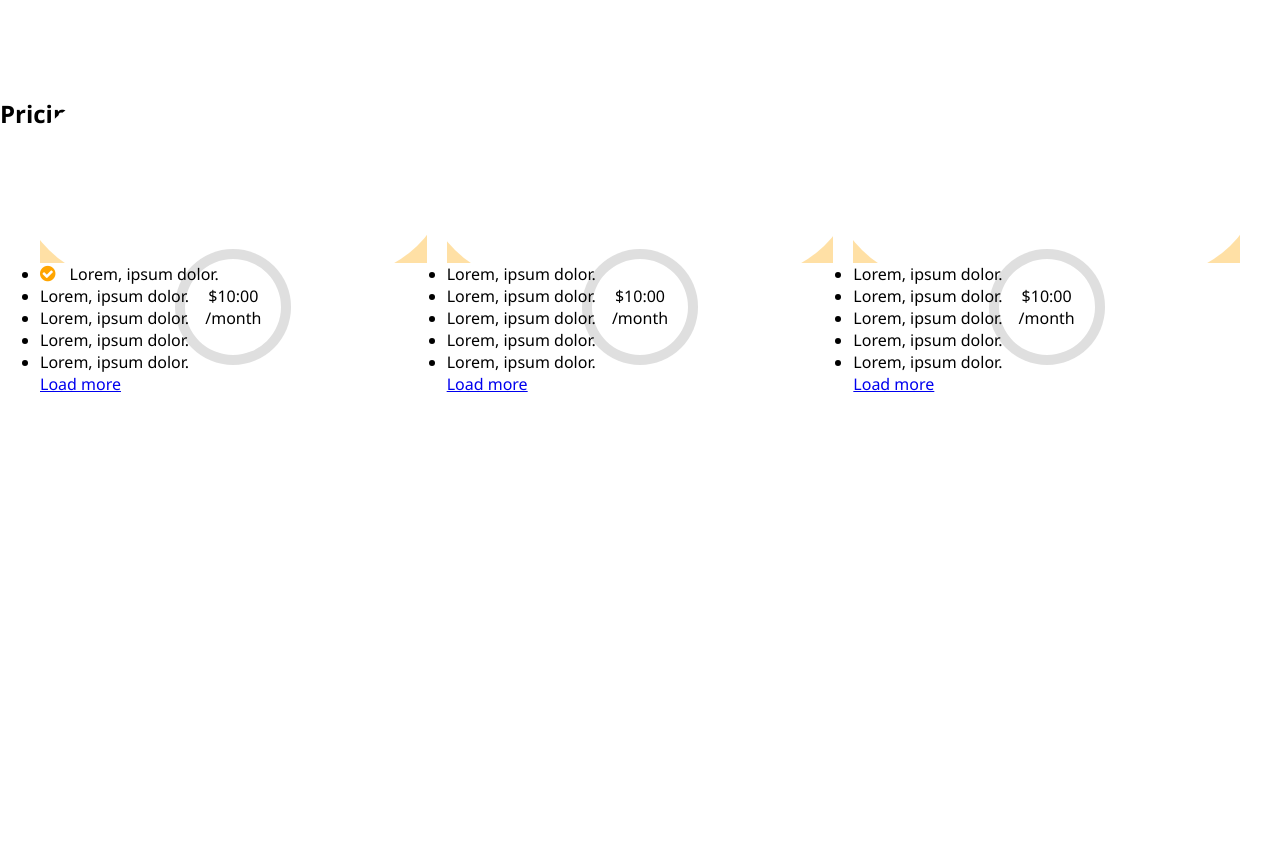
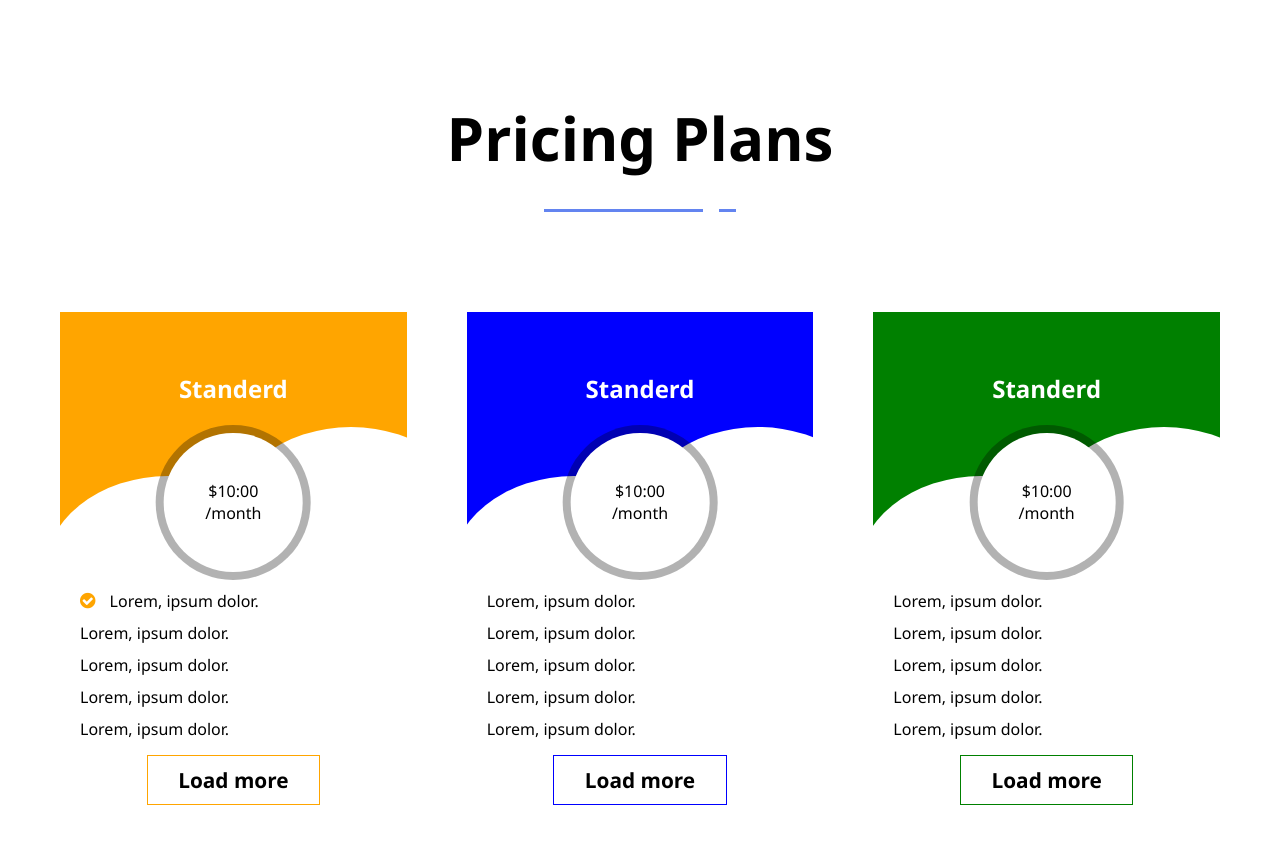
Before and after one commit to TaiseerAlmedani/Frontend-Course-level1-3-css-project, a plain HTML site: page index.html in a window 1280 px wide. Shown: the part 2810-3653 px from the top of the page. Before the commit the page ends 3305 px from the top, so only its background shows below. Drawn offline with nearby package versions, Linux system fonts and the light colour scheme.

Commit message:
pricing section style

```diff
--- a/sm-media.css
+++ b/sm-media.css
@@ -39,3 +39,9 @@
   width: 80%;
   margin: 0 auto;
 }
+.pricing-container{
+  grid-template-columns: 1fr;
+}
+.pricing-card:not(:last-child){
+margin-bottom: 30px;
+}
--- a/style.css
+++ b/style.css
@@ -3,10 +3,11 @@
   padding: 0;
   box-sizing: border-box;
 }
-body{
-  font-family:"Segoe UI",Roboto,"Helvetica Neue",Arial,sans-serif,"Apple Color Emoji","Segoe UI Emoji","Segoe UI Symbol"
+body {
+  font-family: "Segoe UI", Roboto, "Helvetica Neue", Arial, sans-serif,
+    "Apple Color Emoji", "Segoe UI Emoji", "Segoe UI Symbol";
 }
-.navbar{
+.navbar {
   display: flex;
   justify-content: space-around;
   align-items: center;
@@ -18,11 +19,11 @@ body{
   width: 100%;
   z-index: 4;
 }
-.logo img{
+.logo img {
   width: 40px;
   aspect-ratio: 1;
 }
-.logo{
+.logo {
   font-size: 40px;
   color: white;
   font-weight: 700;
@@ -30,41 +31,41 @@ body{
   align-items: center;
   gap: 10px;
 }
-.navbar ul{
-display: flex;
-align-items: center;
-gap: 15px;
-list-style-type: none;
+.navbar ul {
+  display: flex;
+  align-items: center;
+  gap: 15px;
+  list-style-type: none;
 }
-.navbar ul a{
+.navbar ul a {
   color: white;
   text-decoration: none;
 }
-.navbar ul a:hover{
-opacity: .7;
+.navbar ul a:hover {
+  opacity: 0.7;
 }
-.nav-btn{
+.nav-btn {
   padding: 12px 36px;
   transition: all 400ms;
   border: solid 1px white;
   background-color: transparent;
   color: white;
 }
-.nav-btn:hover{
+.nav-btn:hover {
   background-color: white;
-  color: #6384FF;
+  color: #6384ff;
   cursor: pointer;
 }
 
 /*? Hero Section */
-.hero-section{
-  background-color: #6384FF;
+.hero-section {
+  background-color: #6384ff;
   display: flex;
   justify-content: space-around;
   align-items: center;
   padding: 150px 0;
 }
-.hero-content{
+.hero-content {
   color: white;
   font-size: 46px;
   font-weight: bold;
@@ -73,35 +74,48 @@ opacity: .7;
 
 /*? services-section */
 
-.services-section{
+.services-section {
   padding: 100px 0;
 }
-.services-section h1, .case-study-section h1{
+.services-section h1,
+.case-study-section h1,
+.pricing-section h1 {
   text-align: center;
-  margin:60px 0;
+  margin: 60px 0;
   font-size: 60px;
 }
 
-.services-section h1::after, .search-content h1::after, .case-study-section h1::after{
-  content: '';
+.services-section h1::after,
+.search-content h1::after,
+.case-study-section h1::after,
+.pricing-section h1::after {
+  content: "";
   display: block;
   width: 15%;
   margin: 30px auto 100px;
   height: 3px;
-  background: rgb(99,132,240);
-  background: linear-gradient(90deg, rgba(99,132,240,1) 0%, rgba(99,132,240,1) 83%, rgba(255,255,255,1) 83%, rgba(255,255,255,1) 91%, rgba(99,132,240,1) 91%, rgba(99,132,240,1) 100%);
+  background: rgb(99, 132, 240);
+  background: linear-gradient(
+    90deg,
+    rgba(99, 132, 240, 1) 0%,
+    rgba(99, 132, 240, 1) 83%,
+    rgba(255, 255, 255, 1) 83%,
+    rgba(255, 255, 255, 1) 91%,
+    rgba(99, 132, 240, 1) 91%,
+    rgba(99, 132, 240, 1) 100%
+  );
 }
-.search-content h1::after{
+.search-content h1::after {
   width: 30%;
   margin: 30px 0 20px;
 }
-.cards{
+.cards {
   max-width: 1200px;
   margin: 0 auto;
   display: flex;
   justify-content: space-between;
 }
-.card{
+.card {
   width: 30%;
   display: flex;
   flex-direction: column;
@@ -109,65 +123,65 @@ opacity: .7;
   gap: 50px;
   font-size: 1.5rem;
 }
-.card h2{
+.card h2 {
   color: #32325c;
 }
-.card p{
+.card p {
   padding: 10px;
   text-align: center;
 }
-.card img{
+.card img {
   width: 150px;
 }
 
 /*? search-engine-container */
-.search-content p{
+.search-content p {
   text-align: left;
-  margin:20px 0 60px;
+  margin: 20px 0 60px;
   font-size: 18px;
 }
-.search-container{
+.search-container {
   max-width: 1200px;
   margin: 0 auto;
   display: flex;
   justify-content: space-between;
   padding: 50px 0;
 }
-.search-content a{
+.search-content a {
   text-decoration: none;
-  color: #6384FF;
+  color: #6384ff;
   padding: 12px 20px;
   font-weight: 500;
-  border: solid 1px #6384FF;
+  border: solid 1px #6384ff;
   transition: all 500ms;
 }
-.search-content a:hover{
-background-color: #6384FF;
-color: white;
+.search-content a:hover {
+  background-color: #6384ff;
+  color: white;
 }
 
 /*? case study section */
-.case-study-grid-container{
+.case-study-grid-container {
   max-width: 1200px;
   margin: 100px auto;
   display: grid;
-  grid-template-columns: repeat(3,1fr);
+  grid-template-columns: repeat(3, 1fr);
   gap: 30px;
 }
-.item{
+.item {
   position: relative;
 }
-.item img{
+.item img {
   width: 100%;
   height: 100%;
 }
-.overlay{
+.overlay {
   position: absolute;
   top: 0;
   left: 0;
   right: 0;
   bottom: 0;
-  background-color: rgba(0, 0, 0, .8);
+  background-color: rgba(0, 0, 0, 0.8);
   display: flex;
   flex-direction: column;
   justify-content: center;
@@ -176,9 +190,9 @@ color: white;
   font-size: 18px;
   opacity: 0;
 }
-.overlay p:first-child::before{
+.overlay p:first-child::before {
   display: block;
-  content: '';
+  content: "";
   width: 70%;
   margin: 0 auto;
   height: 2px;
@@ -187,9 +201,9 @@ color: white;
   top: -50px;
   transition: all 300ms;
 }
-.overlay p:first-child::after{
+.overlay p:first-child::after {
   display: block;
-  content: '';
+  content: "";
   width: 70%;
   margin: 0 auto;
   height: 2px;
@@ -198,40 +212,43 @@ color: white;
   bottom: -75px;
   transition: all 300ms;
 }
-.overlay:hover p:first-child::before{
+.overlay:hover p:first-child::before {
   top: -25px;
 }
-.overlay:hover p:first-child::after{
+.overlay:hover p:first-child::after {
   bottom: -50px;
 }
-.item:hover .overlay{
+.item:hover .overlay {
   opacity: 1;
 }
-.overlay p:nth-child(2){
-  color: #6384FF;
+.overlay p:nth-child(2) {
+  color: #6384ff;
 }
 
-
 /*? pricing section */
-.pricing-container{
+.pricing-container {
   max-width: 1200px;
   margin: 100px auto;
   display: grid;
-  grid-template-columns: repeat(3,1fr);
+  grid-template-columns: repeat(3, 1fr);
   gap: 20px;
 }
-
-.card-top{
+.pricing-card{
+  padding: 0 20px;
+}
+.card-top {
   background-color: rgba(255, 166, 0, 0.352);
   text-align: center;
   position: relative;
+  color: white;
 }
-.card-top h1{
-  padding: 60px 0 100px;
+.card-top h2 {
+  padding: 60px 0 150px;
 }
 
-.card-top::before,.card-top::after{
-  content: '';
+.card-top::before,
+.card-top::after {
+  content: "";
   display: block;
   width: 250px;
   height: 200px;
@@ -239,33 +256,91 @@ color: white;
   background-color: white;
   position: absolute;
 }
-.card-top::before{
-
-  bottom: -75%;
+.card-top::before {
+  bottom: -50%;
   left: -5%;
 }
-.card-top::after{
-  bottom: -60%;
-  right: -5%;
+.card-top::after {
+  bottom: -30%;
+  right: -20%;
 }
-.pricing-card ul li, .card-top .price{
+.pricing-card ul li,
+.card-top .price {
   position: relative;
   z-index: 3;
 }
- .price{
-  width: 30%;
+.price {
+  width: 40%;
+  margin: 0 auto;
   aspect-ratio: 1;
+  border-radius: 50%;
+  background-color: white;
   position: absolute !important;
-  border: solid 10px rgba(96, 94, 94, 0.2);
+  box-shadow: 0 0 0 8px rgba(0, 0, 0, 0.3);
   left: 50%;
-  top: 60%;
   transform: translateX(-50%);
-  margin: 0 auto;
-  /* background-color: rgba(65, 105, 225, 0.116); */
-  border-radius: 50%;
+  top: 50%;
   display: flex;
   flex-direction: column;
-  background-color: white;
   justify-content: center;
   align-items: center;
+  color: black;
+  transition: all 500ms;
 }
+.pricing-card ul{
+  padding: 30px 20px 0;
+  line-height: 2;
+  list-style-type: none;
+}
+.pricing-card a{
+  text-decoration: none;
+  padding: 10px 20px;
+  border: solid 1px orange;
+  display: block;
+  width: 50%;
+  margin: 10px auto;
+  text-align: center;
+  font-size: 1.3rem;
+  color: black;
+  font-weight: 600;
+  transition: all 500ms;
+}
+.pricing-card:nth-of-type(1) a:hover{
+  background-color: orange;
+  color: white;
+}
+.pricing-card:nth-of-type(2) a:hover{
+  background-color: blue;
+  color: white;
+}
+.pricing-card:nth-of-type(3) a:hover{
+  background-color: green;
+  color: white;
+}
+.pricing-card:nth-of-type(2) a{
+  border-color: blue;
+}
+.pricing-card:nth-of-type(3) a{
+  border-color: green;
+}
+.pricing-card:nth-of-type(1) .card-top{
+  background-color: orange;
+}
+.pricing-card:nth-of-type(2) .card-top{
+  background-color: blue;
+}
+.pricing-card:nth-of-type(3) .card-top{
+  background-color: green;
+}
+.pricing-card:nth-of-type(1):hover .price{
+  background-color: orange;
+  color: white;
+}
+.pricing-card:nth-of-type(2):hover .price{
+  background-color: blue;
+  color: white;
+}
+.pricing-card:nth-of-type(3):hover .price{
+  background-color: green;
+  color: white;
+}
```
